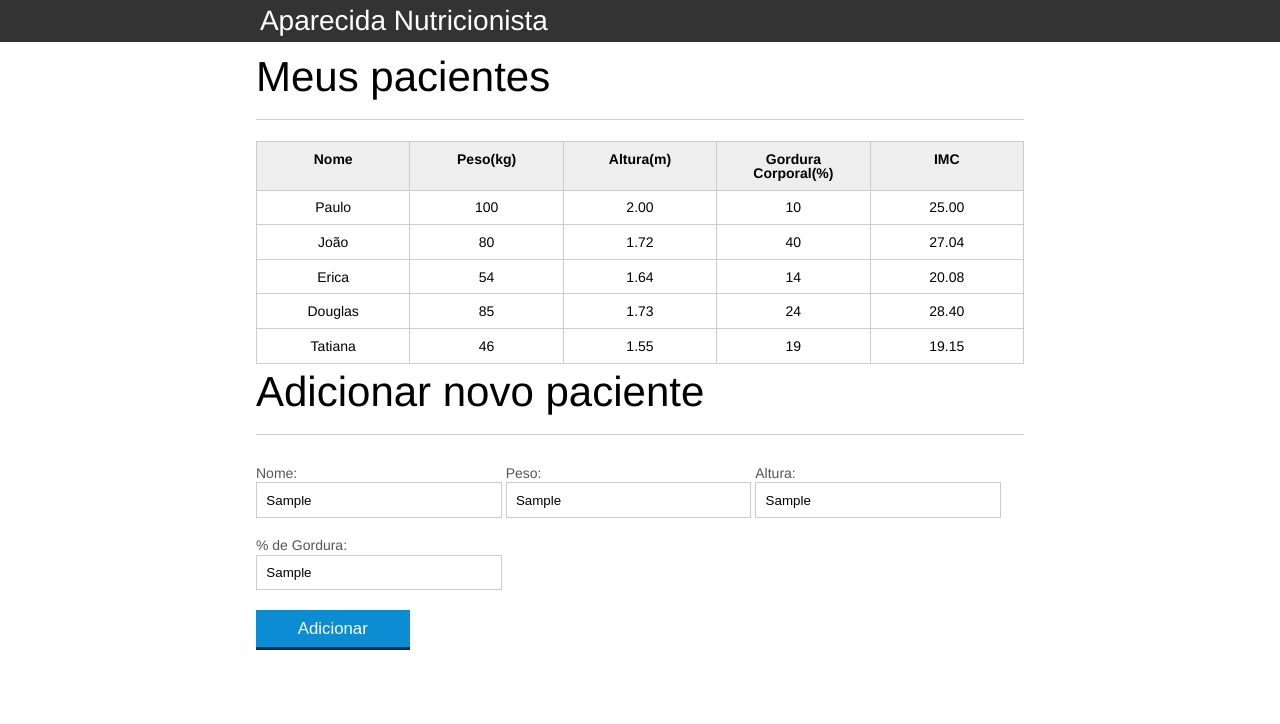
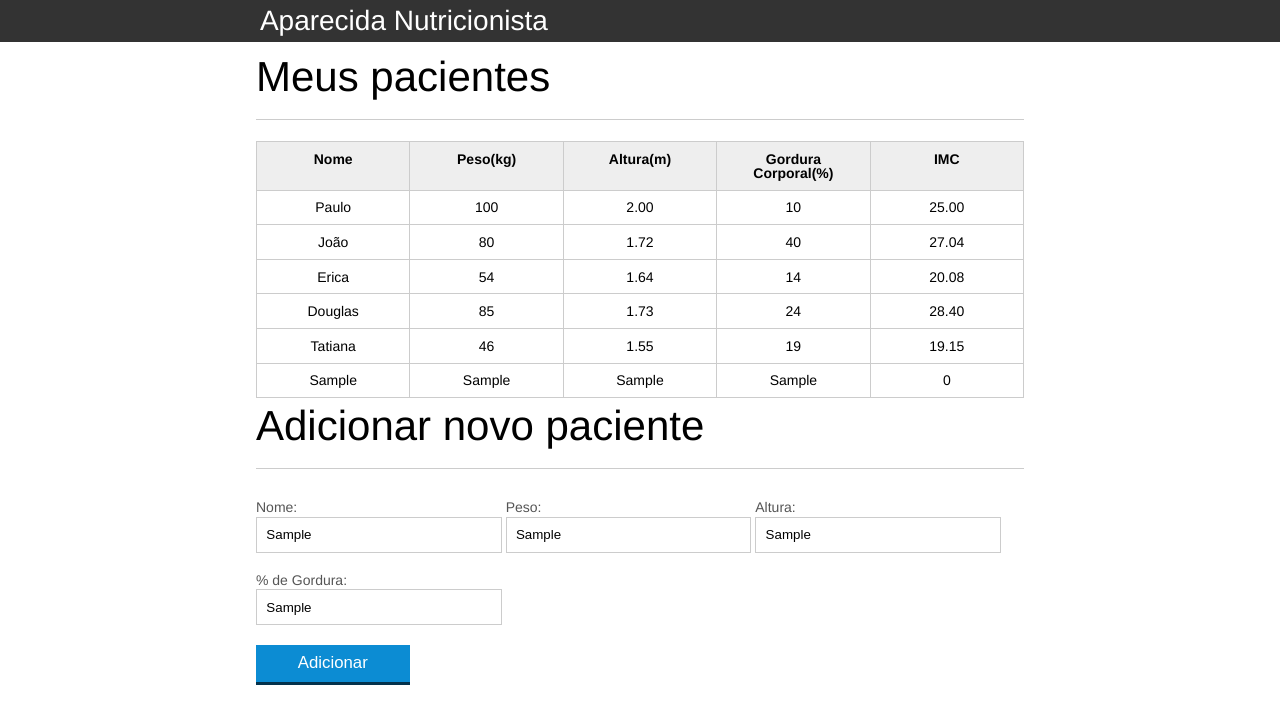
Before and after one commit to andre23arruda/aparecida-nutricao, a plain HTML site: page index.html in a window 1280 px wide. Both pictures are taken after typing "Sample", "Sample", "Sample", "Sample" into the empty fields and a click on the button "Adicionar". Drawn offline with Linux system fonts and the light colour scheme.

Commit message:
Adicionado paciente ao clicar em um botao do formulario

```diff
--- a/index.html
+++ b/index.html
@@ -76,7 +76,7 @@
 
 			<section class="container">
 				<h2 id="titulo-form">Adicionar novo paciente</h2>
-				<form>
+				<form id="form-novo-paciente">
 					<div class="grupo">
 						<label for="nome">Nome:</label>
 						<input id="nome" name="nome" type="text" placeholder="digite o nome do seu paciente" class="campo">
@@ -91,7 +91,7 @@
 					</div>
 					<div class="grupo">
 						<label for="gordura">% de Gordura:</label>
-						<input id="gordura" type="text" placeholder="digite a porcentagem de gordura do seu paciente" class="campo campo-medio">
+						<input id="gordura" name="gordura" type="text" placeholder="digite a porcentagem de gordura do seu paciente" class="campo campo-medio">
 					</div>
 
 					<button id="adicionar-paciente" class="botao bto-principal">Adicionar</button>
--- a/js/principal.js
+++ b/js/principal.js
@@ -33,4 +33,24 @@ var botao_adicionar = document.querySelector("#adicionar-paciente")
 botao_adicionar.addEventListener('click', function (e){
     e.preventDefault()
     console.log('Ola, fui clicado. Função anonima')
+
+    var form = document.querySelector('#form-novo-paciente')
+    var grupos = form.querySelectorAll('.grupo')
+    var paciente_tr = document.createElement('tr')
+    paciente_tr.classList.add('paciente')
+    for (grupo of grupos){
+        var info_class = grupo.querySelector('input').name
+        var info_value = grupo.querySelector('input').value
+        var info_td = document.createElement('td')
+        info_td.textContent = info_value
+        info_td.classList.add(`info-${info_class}`)
+        paciente_tr.appendChild(info_td)
+    }
+    // console.log(paciente_tr)
+    imc_td = document.createElement('td')
+    imc_td.textContent = 0
+    imc_td.classList.add('info-imc')
+    paciente_tr.appendChild(imc_td)
+
+    document.querySelector('table').appendChild(paciente_tr)
 })
```
